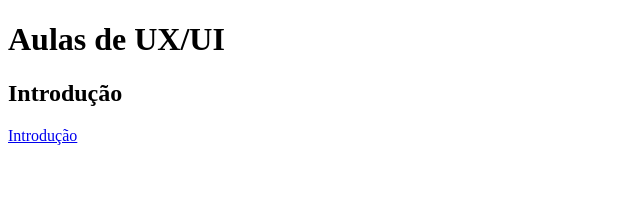
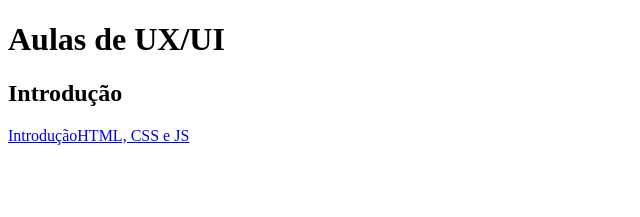
Before and after one commit to robsonbs/efg-renato-souza, a Next.js app: page / in a window 1280 px wide. Shown: the top 217 px of the page, without its empty margins (0-640 px from the left). Built offline with nearby package versions, Linux system fonts and the light colour scheme.

Commit message:
chore: aula002

```diff
--- a/pages/index.js
+++ b/pages/index.js
@@ -11,6 +11,13 @@ function Home() {
         >
           Introdução
         </a>
+        <a
+          href="files/ux-ui-aula002.pdf"
+          target="_blank"
+          rel="noopener noreferrer"
+        >
+          HTML, CSS e JS
+        </a>
       </section>
     </>
   );
```
Also changed, not shown: 1 other file (tests, documents, lock files or other folders).
